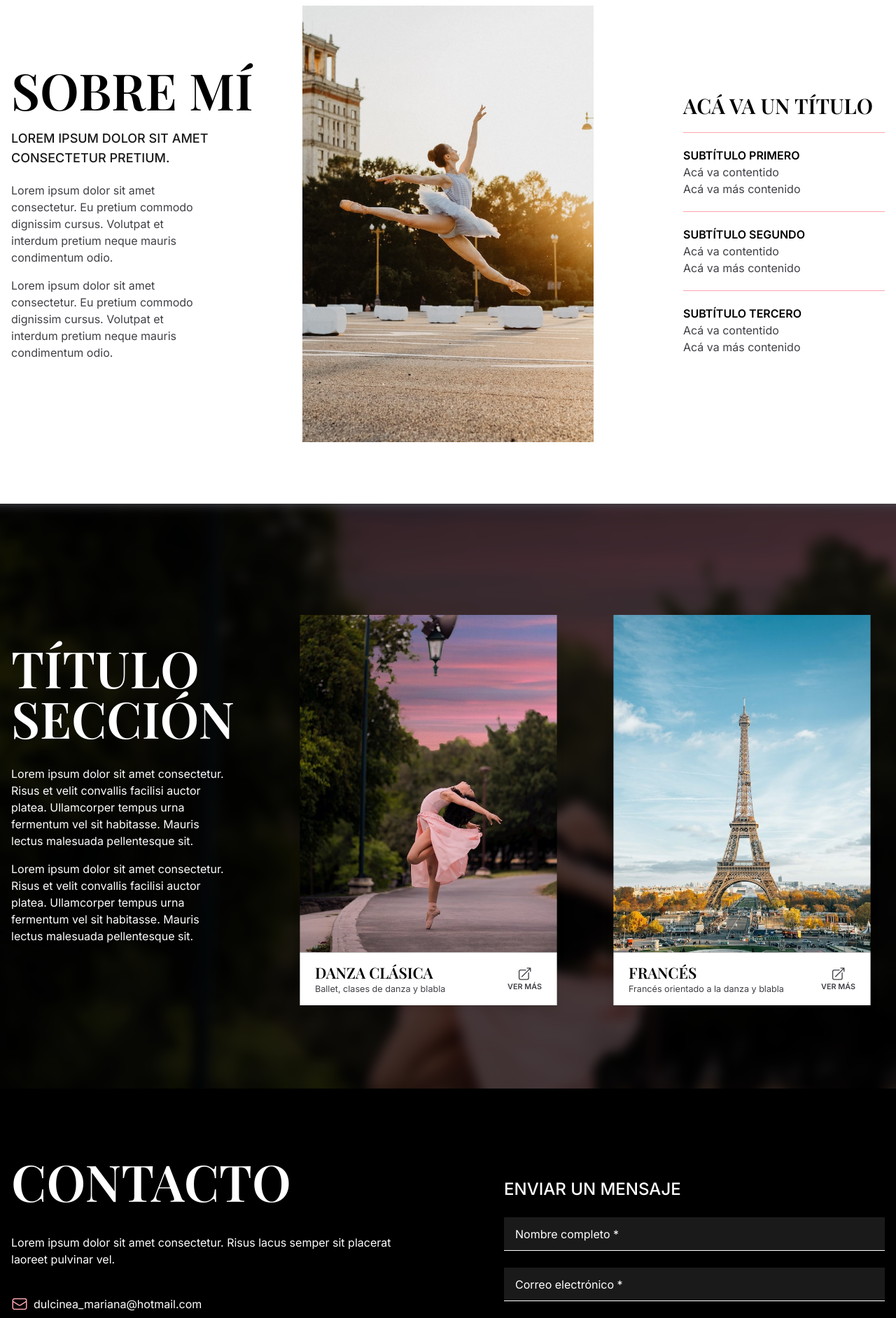
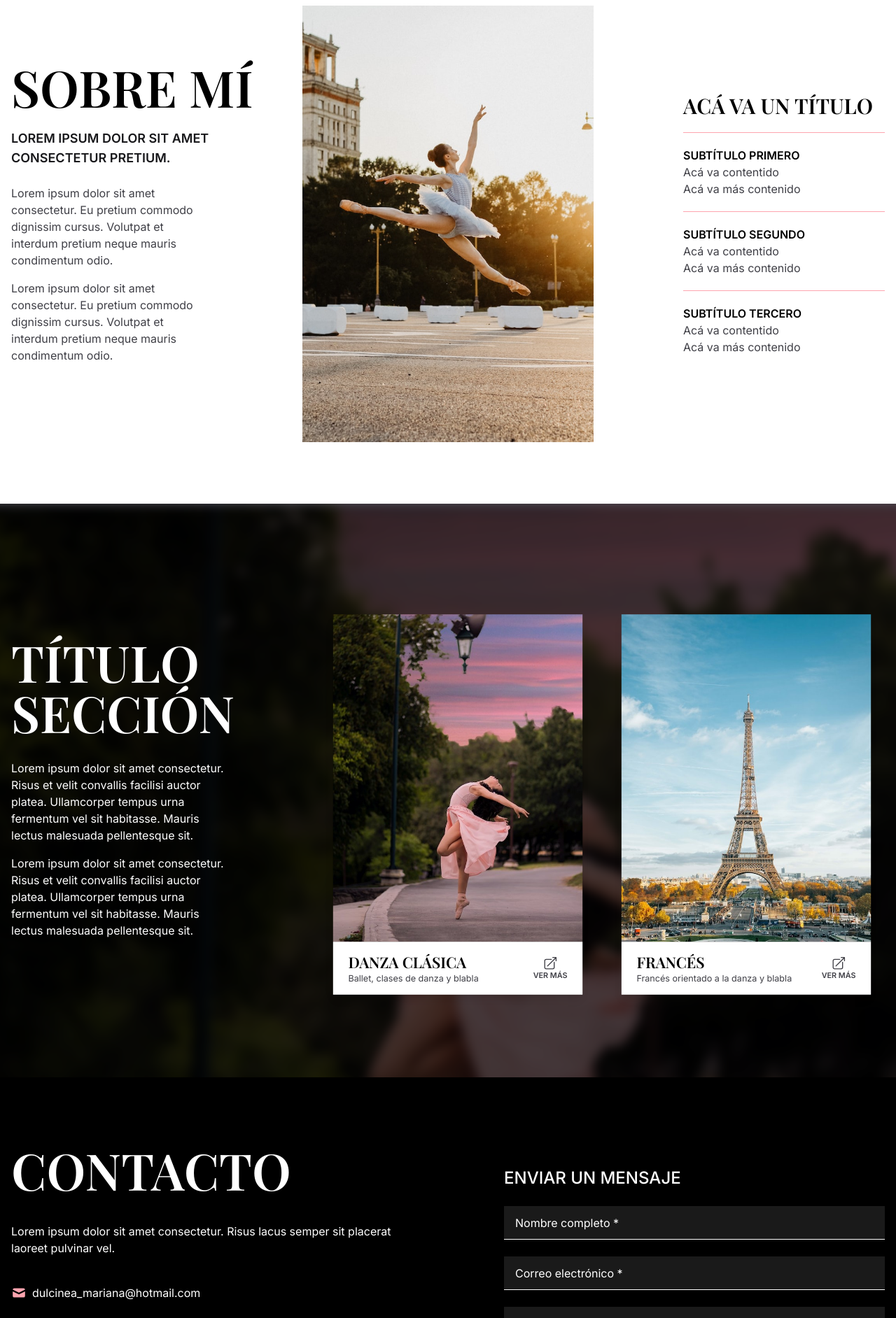
Before and after one commit to RdrBux/dulcinea, a React (Vite) app: page / in a window 1280 px wide. Shown: the part 920-2804 px from the top of the page at 70% size. Built offline with nearby package versions, Linux system fonts and the light colour scheme.

Commit message:
Pre deploy

```diff
--- a/package.json
+++ b/package.json
@@ -3,10 +3,13 @@
   "private": true,
   "version": "0.0.0",
   "type": "module",
+  "homepage": "https://rdrbux.github.io/dulcinea",
   "scripts": {
     "dev": "vite",
     "build": "vite build",
-    "preview": "vite preview"
+    "preview": "vite preview",
+    "predeploy": "npm run build",
+    "deploy": "gh-pages -d build"
   },
   "dependencies": {
     "react": "^18.2.0",
@@ -17,6 +20,7 @@
     "@types/react-dom": "^18.0.9",
     "@vitejs/plugin-react-swc": "^3.0.0",
     "autoprefixer": "^10.4.13",
+    "gh-pages": "^4.0.0",
     "postcss": "^8.4.21",
     "prettier": "^2.8.3",
     "prettier-plugin-tailwindcss": "^0.2.1",
--- a/src/components/AboutMe.jsx
+++ b/src/components/AboutMe.jsx
@@ -7,9 +7,9 @@ export default function AboutMe() {
       id="sobre-mí"
       className="container grid items-center gap-10 py-32 lg:grid-cols-3 lg:gap-0"
     >
-      <div className="flex flex-col gap-5 lg:pr-20 xl:pr-32">
+      <div className="flex flex-col gap-6 lg:pr-20 xl:pr-32">
         <H2 wrap={false}>Sobre mí</H2>
-        <p className="text-lg font-medium uppercase text-zinc-900">
+        <p className="text-lg font-semibold uppercase text-zinc-900">
           Lorem ipsum dolor sit amet consectetur pretium.
         </p>
         <div className="text-zinc-700">
--- a/src/components/Contact.jsx
+++ b/src/components/Contact.jsx
@@ -26,17 +26,12 @@ export default function Contact() {
           >
             <svg
               xmlns="http://www.w3.org/2000/svg"
-              fill="none"
-              viewBox="0 0 24 24"
-              strokeWidth={1.5}
-              stroke="currentColor"
-              className="h-6 w-6"
+              className="h-[22px] w-[22px]"
+              viewBox="0 0 20 20"
+              fill="currentColor"
             >
-              <path
-                strokeLinecap="round"
-                strokeLinejoin="round"
-                d="M21.75 6.75v10.5a2.25 2.25 0 01-2.25 2.25h-15a2.25 2.25 0 01-2.25-2.25V6.75m19.5 0A2.25 2.25 0 0019.5 4.5h-15a2.25 2.25 0 00-2.25 2.25m19.5 0v.243a2.25 2.25 0 01-1.07 1.916l-7.5 4.615a2.25 2.25 0 01-2.36 0L3.32 8.91a2.25 2.25 0 01-1.07-1.916V6.75"
-              />
+              <path d="M2.003 5.884L10 9.882l7.997-3.998A2 2 0 0016 4H4a2 2 0 00-1.997 1.884z" />
+              <path d="M18 8.118l-8 4-8-4V14a2 2 0 002 2h12a2 2 0 002-2V8.118z" />
             </svg>
             <p className="text-white group-hover:underline">
               dulcinea_mariana@hotmail.com
@@ -44,6 +39,8 @@ export default function Contact() {
           </a>
           <a
             href="http://www.whatsapp.com"
+            target="_blank"
+            rel="noopener noreferrer"
             className="group flex items-center gap-2 text-rose-300"
           >
             <svg
@@ -59,6 +56,8 @@ export default function Contact() {
           </a>
           <a
             href="http://www.instagram.com"
+            target="_blank"
+            rel="noopener noreferrer"
             className="group flex items-center gap-2 text-rose-300"
           >
             <svg
@@ -74,6 +73,8 @@ export default function Contact() {
           </a>
           <a
             href="http://www.youtube.com"
+            target="_blank"
+            rel="noopener noreferrer"
             className="group flex items-center gap-2 text-rose-300"
           >
             <svg
--- a/src/components/NavBar.jsx
+++ b/src/components/NavBar.jsx
@@ -23,7 +23,11 @@ export default function NavBar({ controlMenu }) {
       </button>
       <ul className="flex items-center gap-4">
         <li className="duration-300 hover:text-rose-200">
-          <a href="https://www.instagram.com/">
+          <a
+            href="https://www.instagram.com/"
+            target="_blank"
+            rel="noopener noreferrer"
+          >
             <svg
               xmlns="http://www.w3.org/2000/svg"
               viewBox="0 0 24 24"
@@ -36,7 +40,11 @@ export default function NavBar({ controlMenu }) {
           </a>
         </li>
         <li className="duration-300 hover:text-rose-200">
-          <a href="https://www.youtube.com/">
+          <a
+            href="https://www.youtube.com/"
+            target="_blank"
+            rel="noopener noreferrer"
+          >
             <svg
               xmlns="http://www.w3.org/2000/svg"
               viewBox="0 0 24 24"
@@ -49,7 +57,11 @@ export default function NavBar({ controlMenu }) {
           </a>
         </li>
         <li className="duration-300 hover:text-rose-200">
-          <a href="https://www.whatsapp.com/">
+          <a
+            href="https://www.whatsapp.com/"
+            target="_blank"
+            rel="noopener noreferrer"
+          >
             <svg
               xmlns="http://www.w3.org/2000/svg"
               viewBox="0 0 24 24"
--- a/src/components/Work.jsx
+++ b/src/components/Work.jsx
@@ -16,7 +16,7 @@ export default function Work() {
         src={bg}
         alt=""
       />
-      <div className="container relative z-10 items-center gap-20 lg:flex">
+      <div className="container relative z-10 items-center gap-32 lg:flex">
         <div className="lg:w-1/4">
           <H2>Título sección</H2>
           <p className="mt-8">
@@ -30,7 +30,7 @@ export default function Work() {
             habitasse. Mauris lectus malesuada pellentesque sit.
           </p>
         </div>
-        <div className="grid-cols-2 gap-10 lg:grid">
+        <div className="grid-cols-2 gap-4 lg:grid">
           <div
             onMouseEnter={() => setBg(balletImg)}
             className="flex scale-90 flex-col shadow-lg duration-300 hover:scale-100"
```
Also changed, not shown: 1 other file (tests, documents, lock files or other folders).
